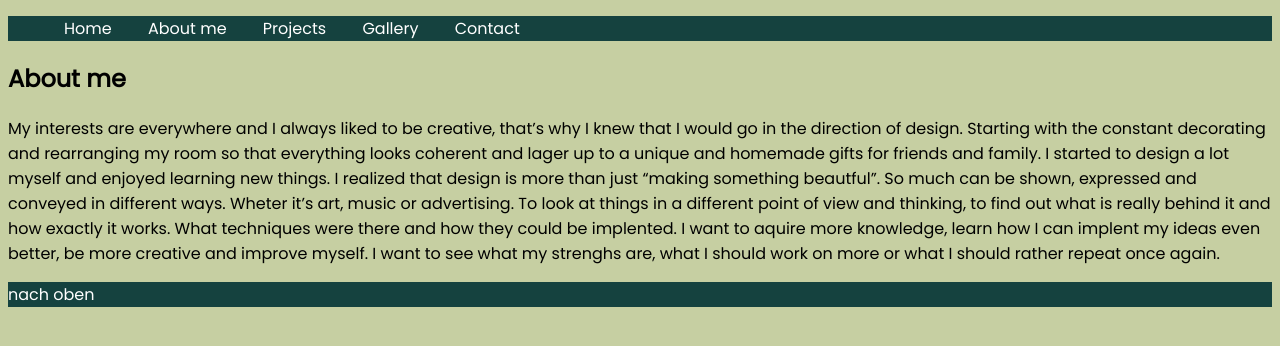
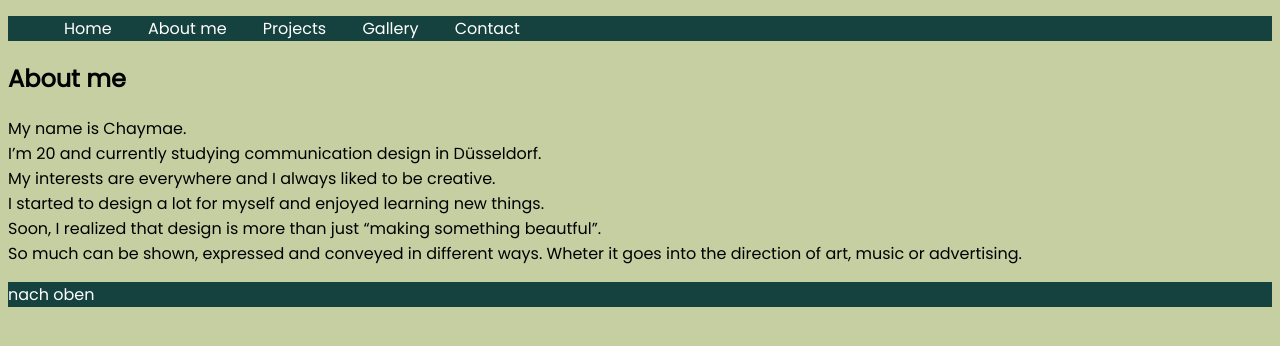
Before and after one commit to chaychay20/simplified-setup, a website: page about.html in a window 1280 px wide. Shown: the part 178-524 px from the top of the page. Drawn offline with Linux system fonts and the light colour scheme; a web font is replaced by a local one.

Commit message:
texte überarbeitet

```diff
--- a/about.html
+++ b/about.html
@@ -26,15 +26,13 @@
 
 <main class="site-content">
     <h2>About me</h2>
-    <p>My interests are everywhere and I always liked to be creative, that’s why I knew that I would go in the direction of design.
-        Starting with the constant decorating and rearranging my room so that everything looks coherent and lager up to a unique and homemade gifts for friends and family. I started to design a lot myself and enjoyed learning new things.
-        I realized that design is more than just “making something beautful”.
+    <p>My name is Chaymae. <br>
+        I’m 20 and currently studying communication design in Düsseldorf.<br>
+        My interests are everywhere and I always liked to be creative.<br>
+        I started to design a lot for myself and enjoyed learning new things.<br>
+        Soon, I realized that design is more than just “making something beautful”.<br>
         So much can be shown, expressed and conveyed in different ways.
-        Wheter it’s art, music or advertising.
-        To look at things in a different point of view and thinking, to find out what is really behind it and how exactly it works.
-        What techniques were there and how they could be implented.
-        I want to aquire more knowledge, learn how I can implent my ideas even better, be more creative and improve myself.
-        I want to see what my strenghs are, what I should work on more or what I should rather repeat once again.</p>
+        Wheter it goes into the direction of art, music or advertising. </p>
     </main>
 
 <footer class="site-footer">
```
Also changed, not shown: index.html (+2 -2 lines), styles.css (line endings or trailing spaces).
